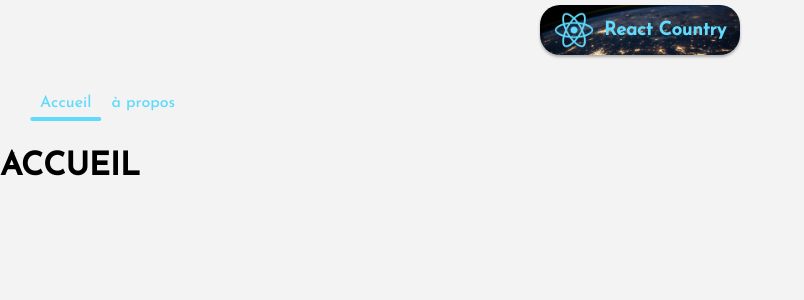
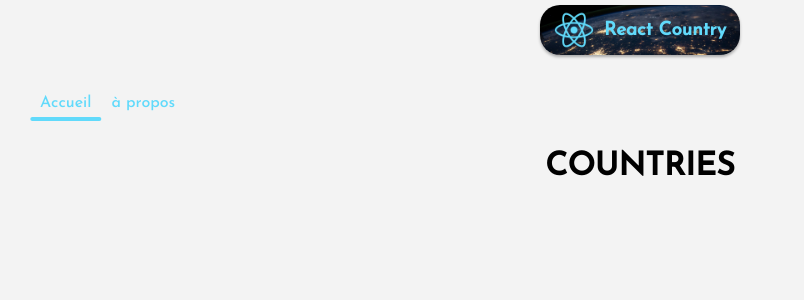
Before and after one commit to MatthewHons/react-flag-app, a React (Create React App) app: page / in a window 1280 px wide. Shown: the top 300 px of the page, without its empty margins (0-804 px from the left). Built offline with nearby package versions, Linux system fonts and the light colour scheme; no server answers.

Commit message:
Adding a get request for having the countries data

```diff
--- a/package.json
+++ b/package.json
@@ -6,6 +6,7 @@
     "@testing-library/jest-dom": "^5.16.4",
     "@testing-library/react": "^13.3.0",
     "@testing-library/user-event": "^13.5.0",
+    "axios": "^0.27.2",
     "react": "^18.2.0",
     "react-dom": "^18.2.0",
     "react-router-dom": "^6.3.0",
--- /dev/null
+++ b/src/components/Countries.js
@@ -0,0 +1,22 @@
+import axios from 'axios';
+import React from 'react';
+import { useState } from 'react';
+import { useEffect } from 'react';
+
+const Countries = () => {
+    const [data, setData] = useState([]);
+    //Le useEffect se joue lorsque le composant est appelé
+    useEffect(() => {
+        axios
+            .get("https://restcountries.com/v3.1/all")
+            .then((res) => setData(res.data));
+    }, []);
+
+    return (
+        <div className='countries'>
+            <h1>COUNTRIES</h1>
+        </div>
+    );
+};
+
+export default Countries;
--- a/src/pages/Home.js
+++ b/src/pages/Home.js
@@ -1,4 +1,5 @@
 import React from 'react';
+import Countries from '../components/Countries';
 import Logo from '../components/Logo';
 import Navigation from '../components/Navigation';
 
@@ -7,7 +8,7 @@ const Home = () => {
         <div>
             <Logo />
             <Navigation />
-            <h1>ACCUEIL</h1>
+            <Countries />
         </div>
     );
 };
```
Also changed, not shown: 1 other file (tests, documents, lock files or other folders).
